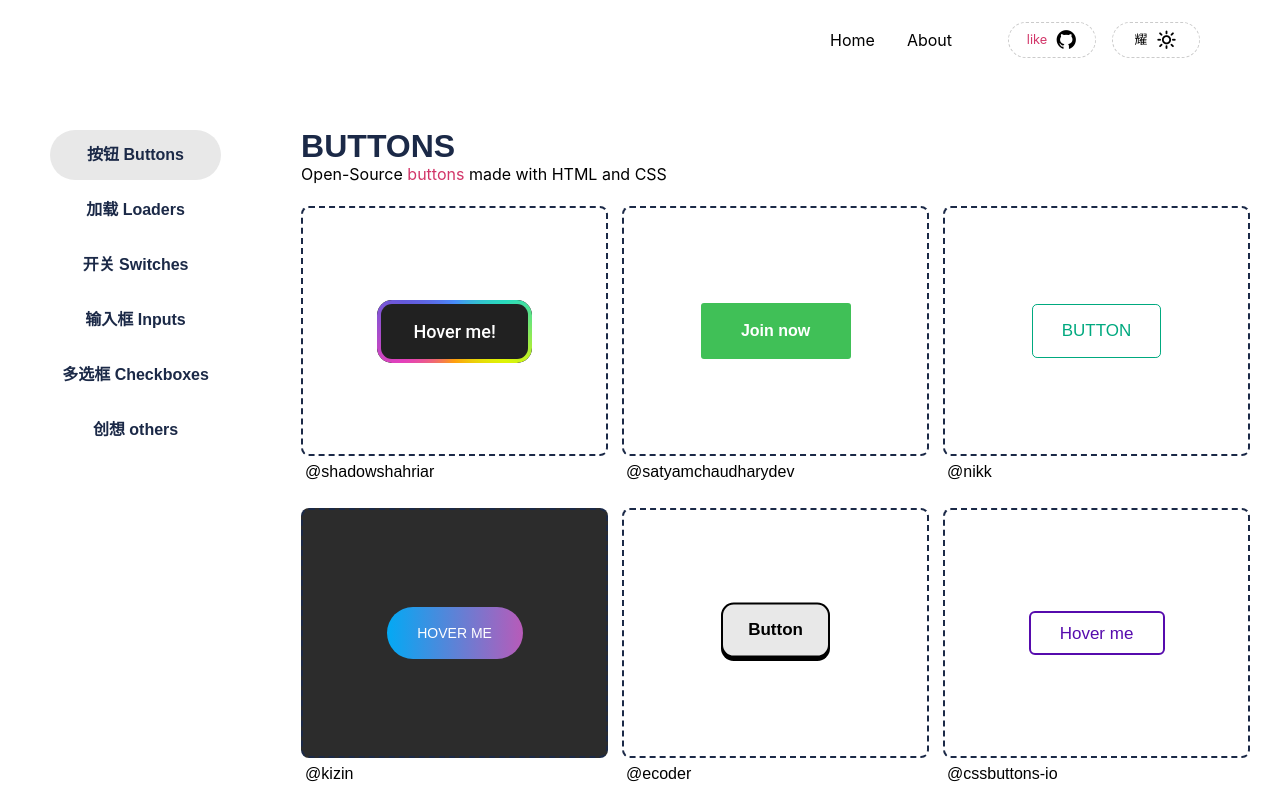
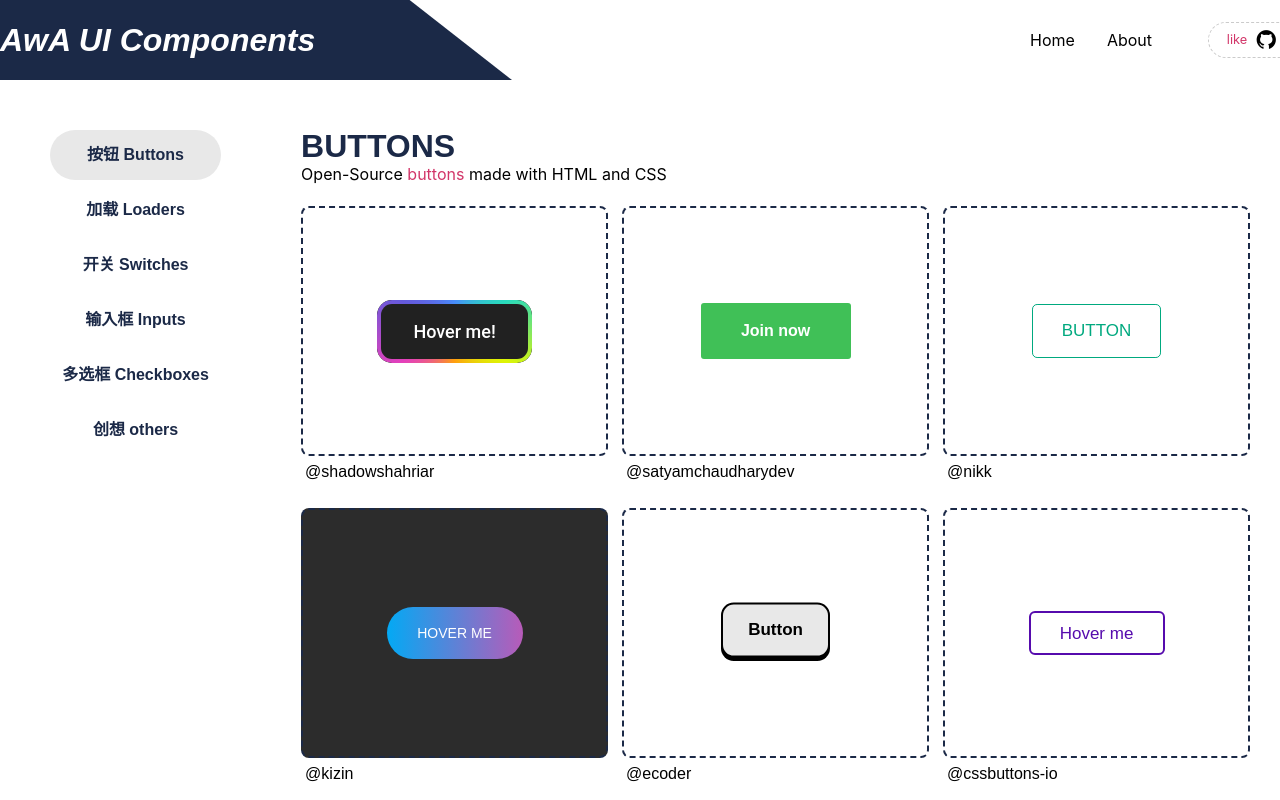
Before and after one commit to ZiYi0414/handsome-css3-lib, a Next.js app: page /buttons in a window 1280 px wide. Shown: the top 800 px of the page. Built offline with nearby package versions, Linux system fonts and the light colour scheme; a web font is replaced by a local one.

Commit message:
feat: header style

```diff
--- a/src/components/content/card/index.tsx
+++ b/src/components/content/card/index.tsx
@@ -17,7 +17,6 @@ const DivStyled = styled.div<DivProps>`
 export default function Card({ post }: ICardProps) {
   return (
     <article>
-      <Link href={`/buttons/${post.title}`}>
         <div
           className={classNames(
             styles.card__wrap,
@@ -35,7 +34,6 @@ export default function Card({ post }: ICardProps) {
             ></div>
           </DivStyled>
         </div>
-      </Link>
       <div className={styles.card__name}>@{post?.title ?? 'nameless'}</div>
     </article>
   );
--- a/src/components/layout/Header.tsx
+++ b/src/components/layout/Header.tsx
@@ -4,12 +4,17 @@ import LinkGroup from '@/components/nav/linkGroup';
 import IconGroup from '@/components/nav/iconGroup';
 export default function Header() {
   return (
-    <header className={styles.header__wrap}>
-      <div className={styles.header}>
-        <div></div>
-        <div className='flex'>
-          <LinkGroup />
-          <IconGroup />
+    <header className="flex relative">
+      <div className={styles.header__bg}></div>
+      <div className={styles.header__wrap}>
+        <div className={styles.header}>
+          <div className={styles.header__title}>
+            <i>AwA UI Components</i>
+          </div>
+          <div className="flex">
+            <LinkGroup />
+            <IconGroup />
+          </div>
         </div>
       </div>
     </header>
--- a/src/components/layout/index.module.scss
+++ b/src/components/layout/index.module.scss
@@ -1,13 +1,28 @@
+.header__bg {
+  position: absolute;
+  height: 100%;
+  width: 40%;
+  clip-path: polygon(0% 0%, 80% 0%, 100% 100%, 0% 100%);
+  background: #1b2947;
+}
+.header__title {
+  line-height: 80px;
+  color: var(--white);
+  text-align: right;
+  font-size: 2rem;
+  font-weight: bold;
+  z-index: 99;
+  font-family: Montserrat, sans-serif;
+}
 .header__wrap {
   width: 100vw;
   height: 80px;
-  box-shadow: 1px 1px 1px #ced6e0;
   z-index: 9999;
   .header {
     display: flex;
     justify-content: space-between;
     align-items: center;
-    width: 70rem;
+    width: 1400px;
     height: 100%;
     margin: auto;
   }
--- a/src/pages/[type].tsx
+++ b/src/pages/[type].tsx
@@ -44,7 +44,9 @@ export default function Type({ posts, type }: IProps) {
           <section>
             <div className={styles.posts__prereview__content}>
               {posts.map((e, index) => (
-                <Card post={e} key={index} />
+                <Link href={`/${type}/${e.title}`} key={index}>
+                  <Card post={e} />
+                </Link>
               ))}
             </div>
           </section>
--- a/src/styles/globals.scss
+++ b/src/styles/globals.scss
@@ -58,6 +58,7 @@ body {
   --purple: #bd93f9;
   --red: #ff5555;
   --yellow: #f1fa8c;
+  --white: #FFF
 }
 [data-theme='dark'] {
   --background: black;
--- a/src/types/component.ts
+++ b/src/types/component.ts
@@ -12,6 +12,7 @@ export interface HSComponentProps {
   css: string;
   html: string;
   theme: 'dark' | 'light';
+  type: ContentType;
 }
 
 export interface SlugComponentProps {
```
